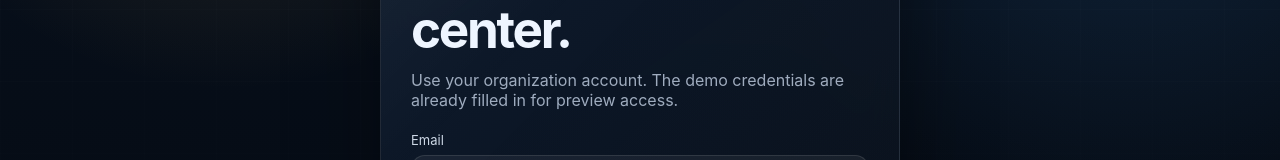
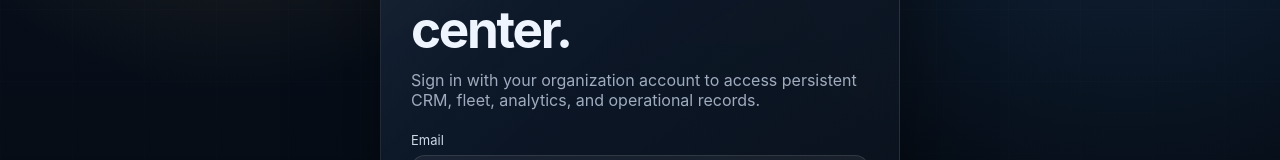
Before and after one commit to eagleconsulting954-a11y/Neptune1, a Next.js app: page /login in a window 1280 px wide. Shown: the part 279-439 px from the top of the page. Built offline with nearby package versions, Linux system fonts and the light colour scheme.

Commit message:
Remove demo login messaging

```diff
--- a/app/login/page.tsx
+++ b/app/login/page.tsx
@@ -8,7 +8,7 @@ export default function LoginPage() {
         <Link className="brand" href="/"><span className="brand-mark">✦</span><span>NEPTUNE<small>Secure operator login</small></span></Link>
         <p className="eyebrow" style={{marginTop:28}}>Welcome back</p>
         <h2>Enter the command center.</h2>
-        <p className="muted">Use your organization account. The demo credentials are already filled in for preview access.</p>
+        <p className="muted">Sign in with your organization account to access persistent CRM, fleet, analytics, and operational records.</p>
         <AuthForm mode="login" />
         <p className="muted">New organization? <Link href="/signup" style={{color:"var(--gold)"}}>Create a workspace</Link></p>
       </section>
```
